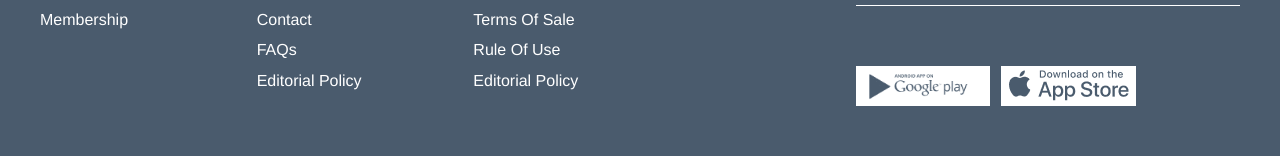
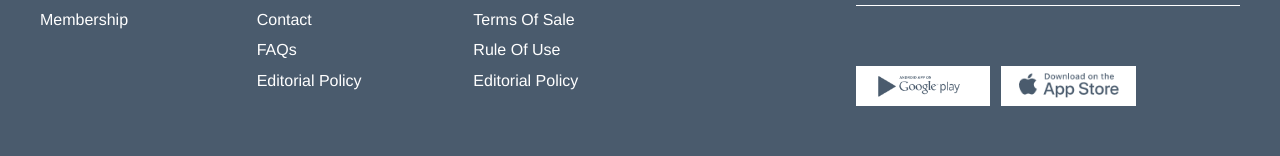
Before and after one commit to A-Shabbirr/Huntrr, a Next.js app: page / in a window 1280 px wide. Shown: the part 8680-8836 px from the top of the page. Built offline with nearby package versions, Linux system fonts and the light colour scheme.

Commit message:
2/11/2025 updated

```diff
--- a/components/FooterButton.jsx
+++ b/components/FooterButton.jsx
@@ -8,8 +8,8 @@ const FooterButton = ({ src, alt }) => {
             <Image className={styles.button_logo}
                 src={src}
                 alt={alt}
-                width={120}
-                height={40}
+                width={100}
+                height={100}
                 quality={100} />
         </button>
     );
--- a/components/styles/FooterButtons.module.css
+++ b/components/styles/FooterButtons.module.css
@@ -4,6 +4,11 @@
     width: 35%;
     background-color: #FFFFFF;
     cursor: pointer;
+    display: flex;
+    flex-direction: column;
+    justify-content: center;
+    align-items: center;
+
 }
 
 .button_logo {
```
